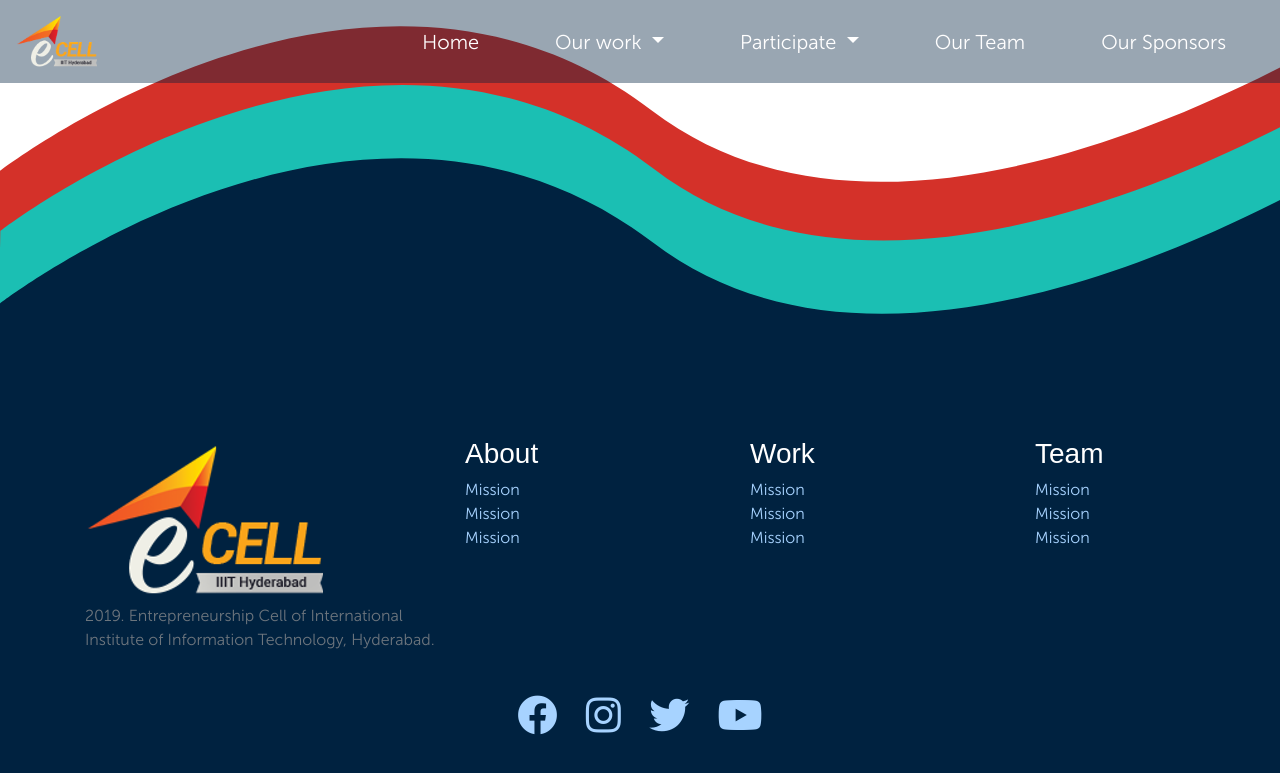
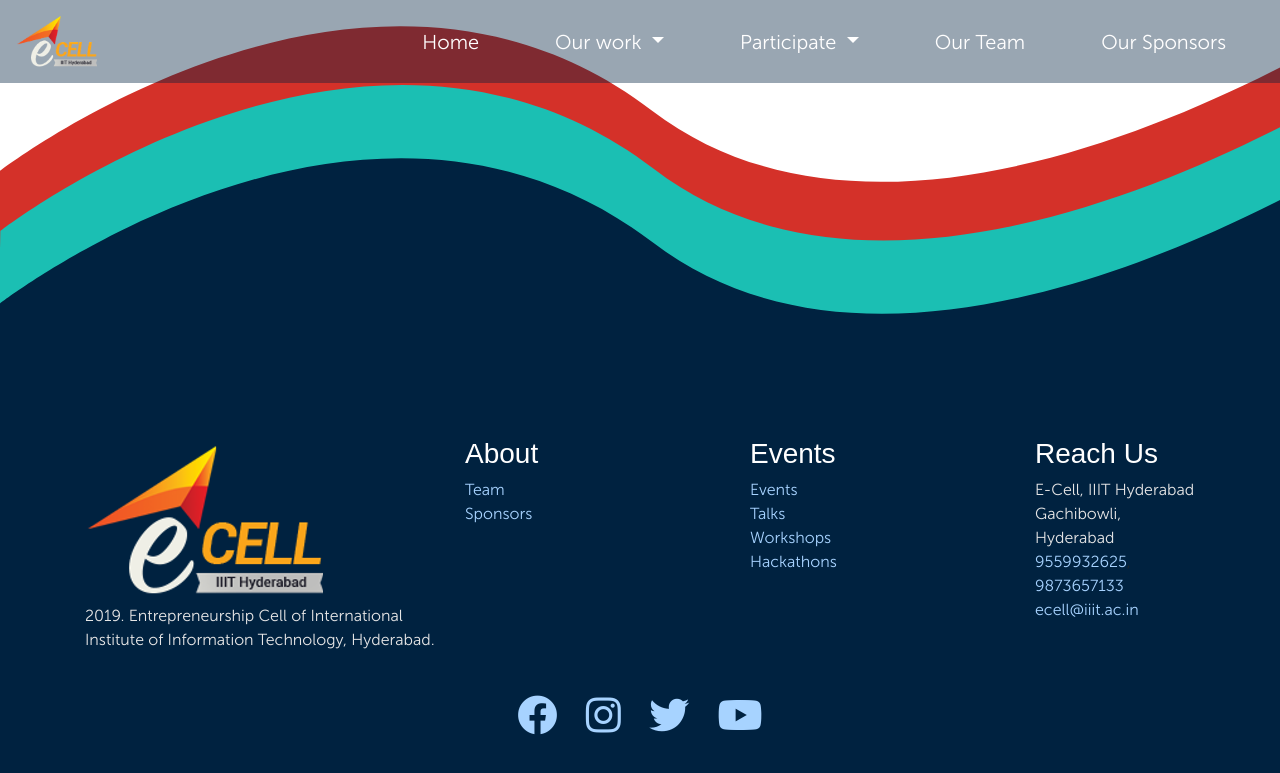
Before and after one commit to IIIT-ECell/website_2019, a Jekyll site: the page built from index.html, in a window 1280 px wide and 900 px high, scrolled down 3076 px. Shown: the top 773 px of the window. Built offline with Jekyll 4.4.1, drawn with Linux system fonts in a browser that asks for light colours; nearby versions of some CDN libraries; some web fonts are replaced; a script that is not in the unit is left out.

Commit message:
Link Additions added links in footer switched to permalinks in navbar changed text-muted since it's too grey

```diff
--- a/_includes/footer.html
+++ b/_includes/footer.html
@@ -50,30 +50,32 @@
                 <div class="col-12 col-md-4 push-upper">
                     <img class="img-responsive" src="/assets/imgs/ecell-logo.png" alt="E-Cell Logo" />
 
-                    <p class="mx-auto text-muted">
+                <p class="mx-auto footer-text">
                         2019. Entrepreneurship Cell of International Institute of Information Technology, Hyderabad.
                     </p>
                 </div>
 
                 <div class="col-12 col-sm-6 col-md-3 push-upper">
                     <h3>About</h3>
-                    <a class="d-block" href="#">Mission</a>
-                    <a class="d-block" href="#">Mission</a>
-                    <a class="d-block" href="#">Mission</a>
+                    <a class="d-block" href="/team">Team</a>
+                    <a class="d-block" href="/sponsors">Sponsors</a>
                 </div>
 
                 <div class="col-12 col-sm-6 col-md-3 push-upper">
-                    <h3>Work</h3>
-                    <a class="d-block" href="#">Mission</a>
-                    <a class="d-block" href="#">Mission</a>
-                    <a class="d-block" href="#">Mission</a>
+                    <h3>Events</h3>
+                    <a class="d-block" href="/events">Events</a>
+                    <a class="d-block" href="/talks">Talks</a>
+                    <a class="d-block" href="/workshops">Workshops</a>
+                    <a class="d-block" href="/hackathons">Hackathons</a>
                 </div>
 
                 <div class="col-12 col-md-2 push-upper">
-                    <h3>Team</h3>
-                    <a class="d-block" href="#">Mission</a>
-                    <a class="d-block" href="#">Mission</a>
-                    <a class="d-block" href="#">Mission</a>
+                    <h3>Reach Us</h3>
+                    <span class="footer-text">E-Cell, IIIT Hyderabad</span><br>
+                    <span class="footer-text">Gachibowli,</span><br>
+                    <span class="footer-text">Hyderabad</span><br>
+                    <a href="tel:9559932625">9559932625</a>, <a href="tel:9873657133">9873657133</a><br>
+                    <a href="mailto:ecell@iiit.ac.in">ecell@iiit.ac.in</a>
                 </div>
             </div>
 
--- a/css/footer.css
+++ b/css/footer.css
@@ -81,3 +81,8 @@ footer a:hover {
 .fa-youtube:hover {
     color: var(--yt-col);
 }
+
+/* almost white color */
+.footer-text {
+    color: rgb(230, 230, 230);
+}
```
Also changed, not shown: _data/navigation.yml (+24 -24 lines).
